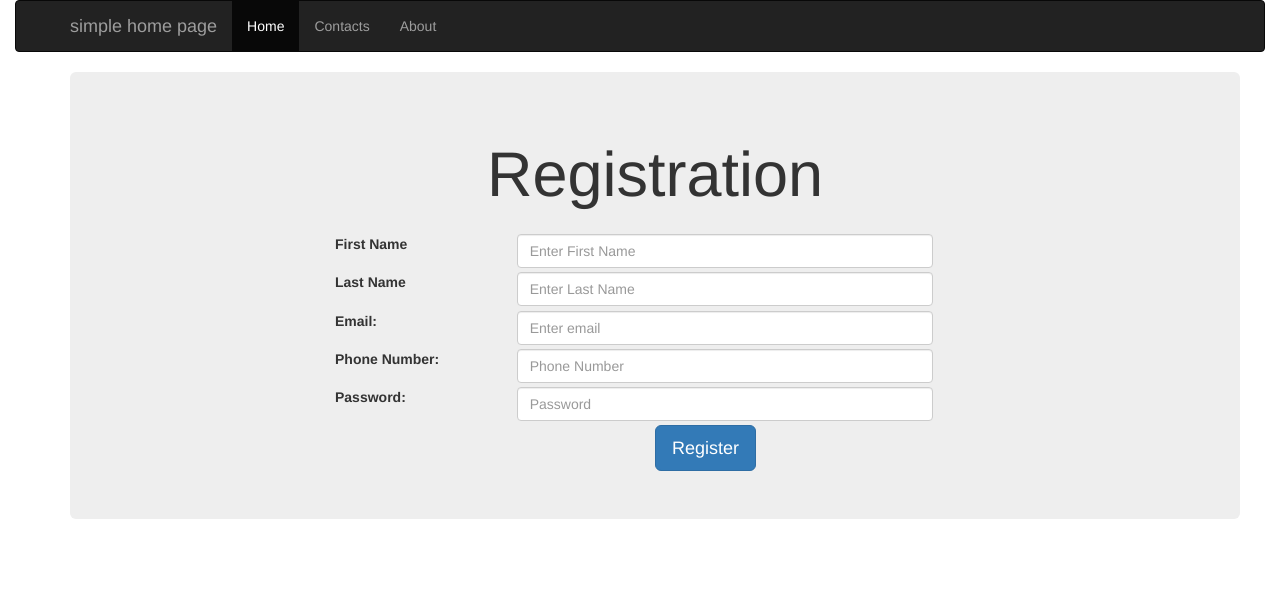
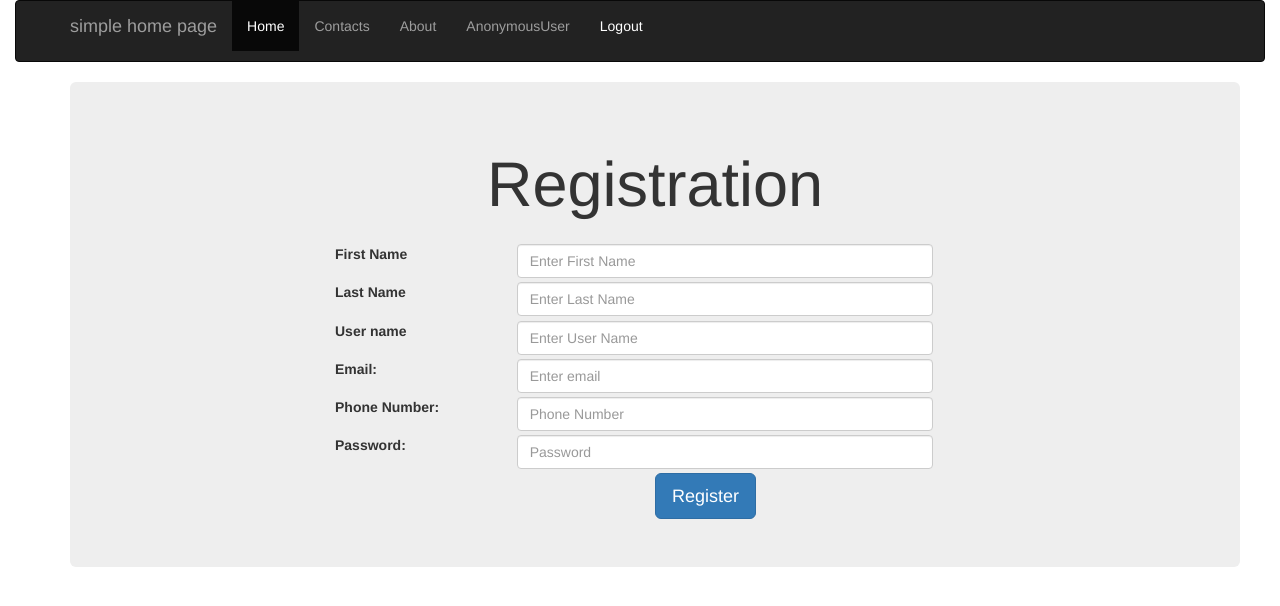
Before and after one commit to GirishaDevara/ecart, a Django app: page /register in a window 1280 px wide. Shown: the top 606 px of the page. Run offline with Django 3.2, Linux system fonts and the light colour scheme; some libraries are stand-ins or nearby versions.

Commit message:
login and logout

```diff
--- a/item/urls.py
+++ b/item/urls.py
@@ -8,4 +8,6 @@ urlpatterns = [
     path("delete/<int:id>",views.delete, name= "delete"),
     path("<int:id>",views.itemdetails, name = 'itemdetails'),
     path("register",views.register, name= 'register'),
+    path('login', views.loginpage, name='loginpage'),
+    path('logout',views.logout_page, name= 'logout'),
 ]
--- a/item/views.py
+++ b/item/views.py
@@ -1,8 +1,10 @@
-from django.shortcuts import render, redirect
+from django.shortcuts import render, redirect, reverse
 from django.http import HttpResponse
 from .models import Item
 from django.contrib import messages
 from django.contrib.auth.models import User
+from django.contrib.auth import authenticate, login, logout
+
 
 
 def index(request):
@@ -56,12 +58,31 @@ def itemdetails(request, id):
 
 def register(request):
     if request.method == 'POST':
-        first_name = request.POST.get('firstname')
-        last_name = request.POST.get('lastname')
+        username = request.POST.get('username')
         email = request.POST.get('email')
         password = request.POST.get('password')
-        user = User.objects.create_user(username = first_name+last_name,email=email,password=password)
+        user = User.objects.create_user(username = username,email=email,password=password)
         user.save()
         return redirect(index)
     else:
         return render(request, 'registration.html')
+
+def loginpage(request):
+    if request.method == 'POST':
+        username = request.POST.get('username')
+        password = request.POST.get('password')
+        user = authenticate(request,username=username,password=password)
+        if user is not None:
+            login(request, user)
+            messages.success(request,'Log in successful')
+            return redirect(index)
+        else:
+            messages.error(request,'Invalid User name or Password')
+            return redirect(loginpage)
+    else:
+        return render(request,'login.html')
+
+def logout_page(request):
+    logout(request)
+    messages.info(request,"successfully logged out")
+    return redirect(index)
--- a/static/css/staticexamplcss.css
+++ b/static/css/staticexamplcss.css
@@ -5,6 +5,13 @@
 		    color: #6f062a;
 		    font-family: cursive;
         }
+.layout_login{
+    width:40%;
+    margin:10vh auto 0 auto;
+    background-color:#9ca8ab30;
+    color: #6f062a;
+    font-family: cursive;
+}
 input{
         margin-left: -10%;
         margin-bottom: 1%;
@@ -22,6 +29,13 @@ input[type = submit]{
 h1{
         text-align : center;
         }
+h5{
+        color:white;
+        text-align
+        }
+p{
+        text-align:center;
+}
 .card {
   box-shadow: 0 4px 8px 0 rgba(0, 0, 0, 0.2);
   max-width: 300px;
--- a/templates/navbar.html
+++ b/templates/navbar.html
@@ -7,6 +7,13 @@
       <li class="active"><a href="/table/">Home</a></li>
       <li><a href="contacts" >Contacts</a></li>
       <li><a href="about">About</a></li>
+      <br>
     </ul>
+    <span class="navbar-text">
+      <p>{{request.user}}</p>
+    </span>
+    <span class="navbar-text">
+      <a style="color:white;" href="{% url 'logout' %}">Logout</a>
+    </span>
   </div>
 </nav>
--- a/templates/registration.html
+++ b/templates/registration.html
@@ -23,6 +23,12 @@
                                     <label class="control-label col-sm-4"  for="lastname">Last Name</label>
                                     <div class="col-sm-8">
                                         <input type="text" class="form-control" id="lastname" name="lastname" placeholder="Enter Last Name">
+                                    </div>
+                                </div>
+                                <div class="form-group">
+                                    <label class="control-label col-sm-4"  for="username">User name</label>
+                                    <div class="col-sm-8">
+                                        <input type="text" class="form-control" id="username" name="username" placeholder="Enter User Name">
                                     </div>
                                 </div>
                                 <div class="row"></div>
```
Also changed, not shown: templates/login.html (+31 -0 lines), db.sqlite3.
